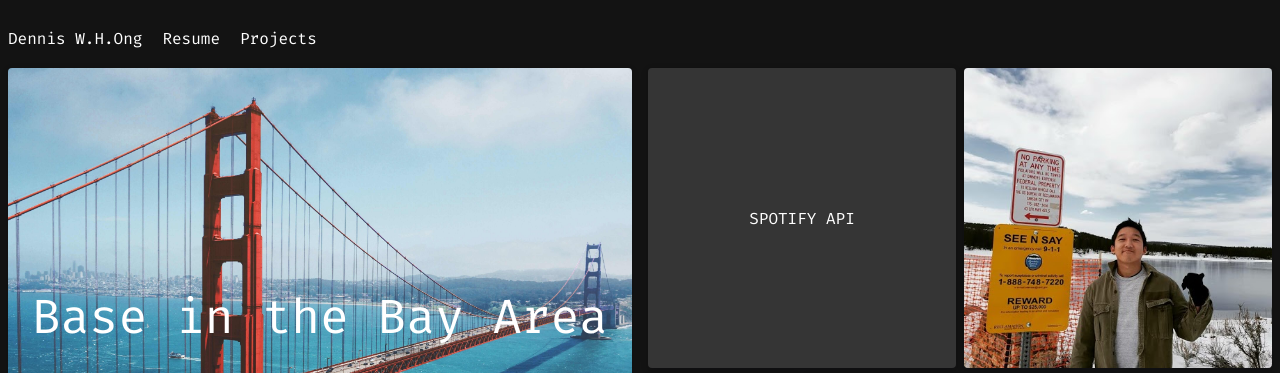
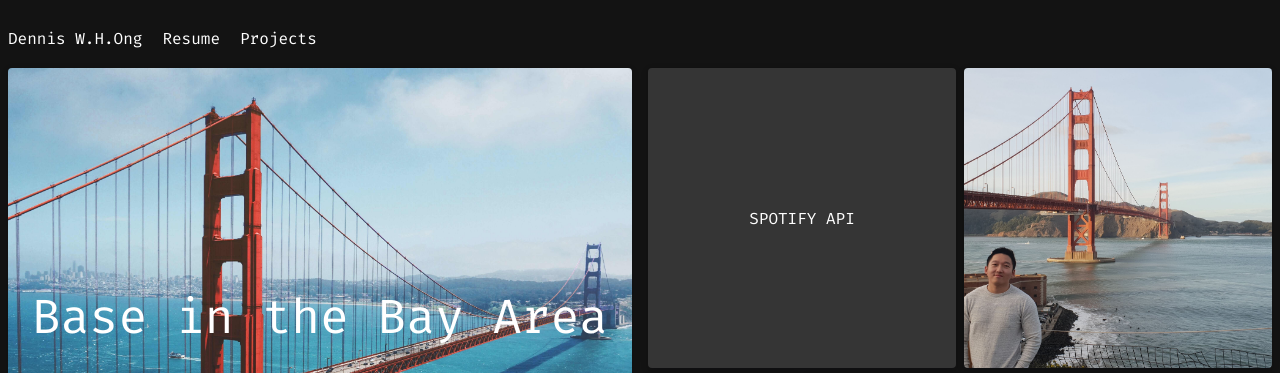
Before and after one commit to dennisong45/dennisong45.github.io, a plain HTML site: page index.html in a window 1280 px wide. Shown: the top 373 px of the page. Drawn offline with Linux system fonts and the light colour scheme.

Commit message:
new photos

```diff
--- a/index.html
+++ b/index.html
@@ -51,7 +51,7 @@
               </ul></div>
             </div>
 
-            <div id = "2" class="card"  style="background-image: url('./images/me.png');"></div>
+            <div id = "2" class="card"  style="background-image: url('./images/me3.jpg');"></div>
                 <div class="body-text" >
 
                 </div>
```
Also changed, not shown: images/me2.jfif (added), images/me3.jpg (added).
